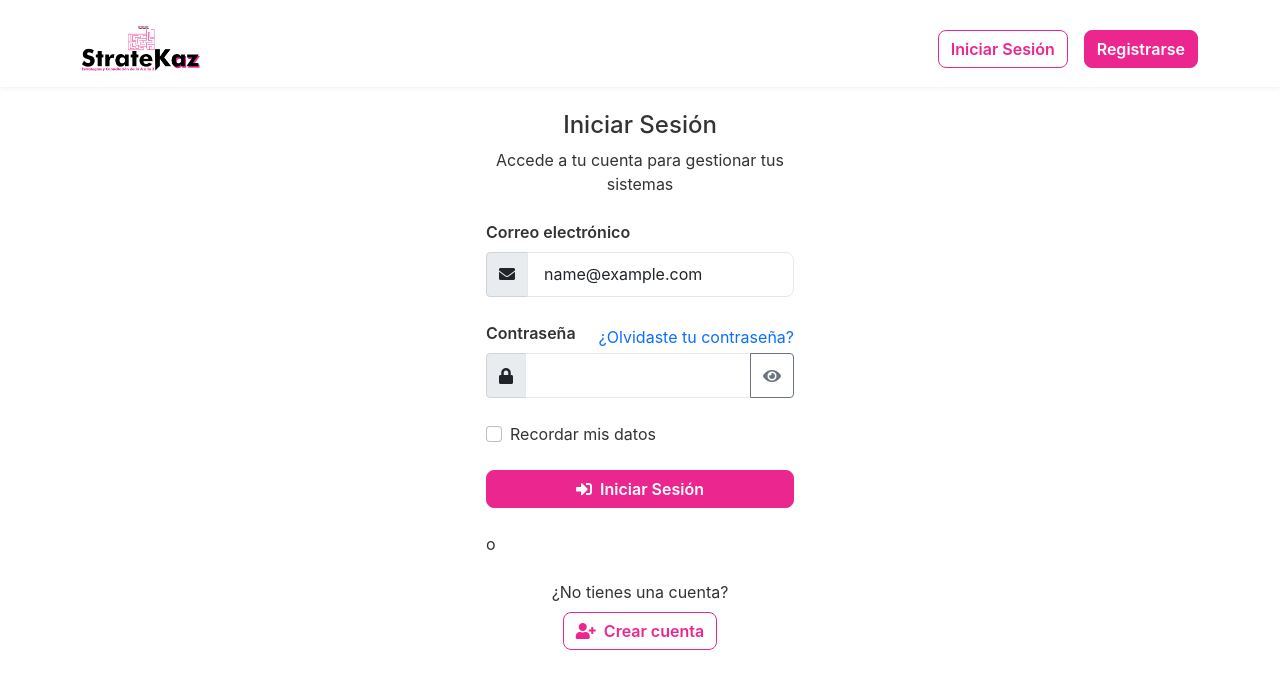
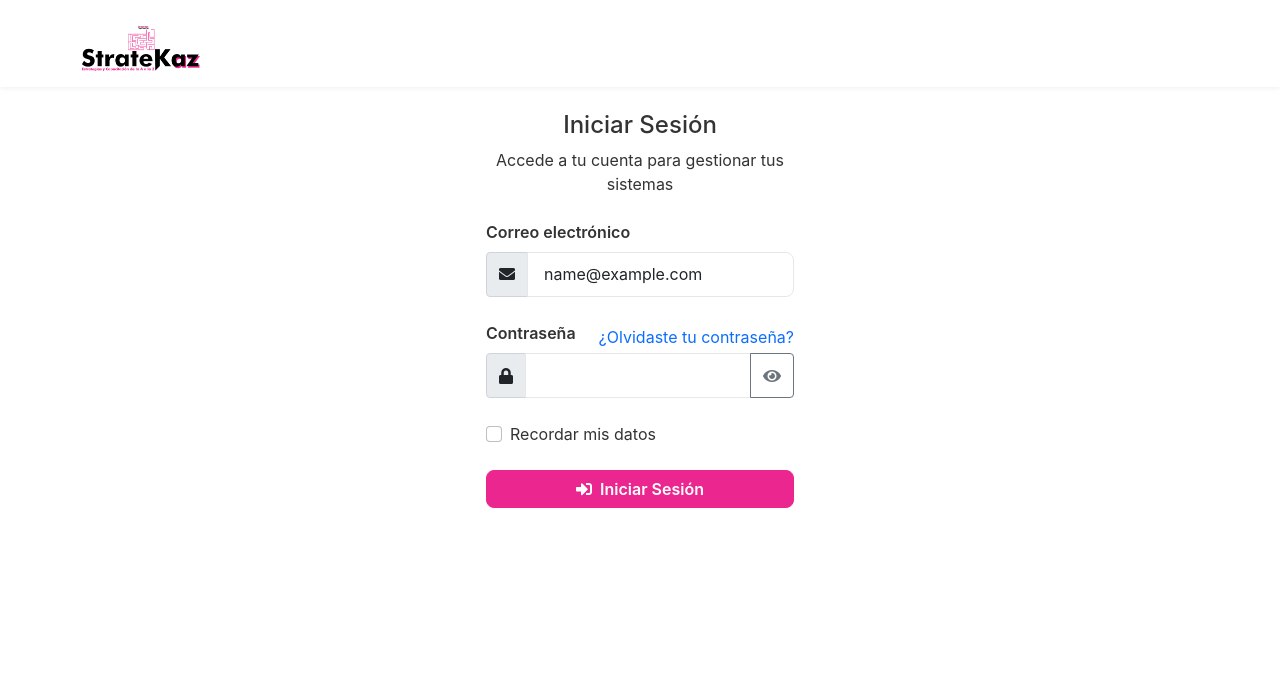
Before and after one commit to Kmylosky83/AppWebStratekaz, a Flask app: template app/templates/auth/login.html in a window 1280 px wide. Shown: the top 689 px of the page. Run offline with Flask 2, Linux system fonts and the light colour scheme; the template is opened without the code that fills it: most values are stand-ins (such as "Sample title", 1, 10 or a date in 2020); some libraries are stand-ins or nearby versions.

Commit message:
correccion de detalles

```diff
--- a/app/templates/auth/login.html
+++ b/app/templates/auth/login.html
@@ -63,18 +63,7 @@
                     </div>
                 </form>
 
-                <!-- Separador -->
-                <div class="separator my-4">
-                    <span>o</span>
-                </div>
 
-                <!-- Enlace a registro -->
-                <div class="text-center">
-                    <p class="mb-2">¿No tienes una cuenta?</p>
-                    <a href="{{ url_for('auth.registro') }}" class="btn btn-outline-primary btn-register">
-                        <i class="fas fa-user-plus me-2"></i>Crear cuenta
-                    </a>
-                </div>
             </div>
         </div>
     </div>
--- a/app/templates/base.html
+++ b/app/templates/base.html
@@ -140,19 +140,30 @@
                 </a>
 
                 <div class="nav-buttons d-none d-sm-flex">
-                    {% if request.endpoint != 'auth.login' and request.endpoint != 'auth.registro' %}
-                        <a href="{{ url_for('auth.login') }}" class="btn btn-outline-primary me-2">Iniciar Sesión</a>
-                        <a href="{{ url_for('auth.registro') }}" class="btn btn-primary">Registrarse</a>
-                    {% elif request.endpoint == 'auth.login' %}
-                        <a href="{{ url_for('main.index') }}" class="btn btn-outline-secondary me-2">
-                            <i class="fas fa-home"></i> Inicio
+                    {% if current_user.is_authenticated %}
+                        <a href="{{ url_for('dashboard.index') }}" class="btn btn-outline-primary me-2">
+                            <i class="fas fa-tachometer-alt me-2"></i>Dashboard
                         </a>
-                        <a href="{{ url_for('auth.registro') }}" class="btn btn-primary">Registrarse</a>
-                    {% elif request.endpoint == 'auth.registro' %}
-                        <a href="{{ url_for('main.index') }}" class="btn btn-outline-secondary me-2">
-                            <i class="fas fa-home"></i> Inicio
+                        <a href="{{ url_for('auth.logout') }}" class="btn btn-primary">
+                            <i class="fas fa-sign-out-alt me-2"></i>Cerrar Sesión
                         </a>
-                        <a href="{{ url_for('auth.login') }}" class="btn btn-outline-primary">Iniciar Sesión</a>
+                    {% else %}
+                        {% if request.endpoint == 'auth.registro' %}
+                            <a href="{{ url_for('main.index') }}" class="btn btn-outline-secondary me-2">
+                                <i class="fas fa-home"></i> Inicio
+                            </a>
+                        {% elif request.endpoint == 'auth.login' %}
+                            <a href="{{ url_for('main.index') }}" class="btn btn-outline-secondary me-2">
+                                <i class="fas fa-home"></i> Inicio
+                            </a>
+                        {% elif request.endpoint == 'main.index' %}
+                            <a href="{{ url_for('auth.login') }}" class="btn btn-outline-primary me-2">
+                                <i class="fas fa-sign-in-alt me-2"></i>Iniciar Sesión
+                            </a>
+                            <a href="{{ url_for('auth.registro') }}" class="btn btn-primary">
+                                <i class="fas fa-user-plus me-2"></i>Registrarse
+                            </a>
+                        {% endif %}
                     {% endif %}
                 </div>
 
@@ -167,27 +178,20 @@
             <div class="container py-3">
                 <div class="d-flex flex-column">
                     {% if current_user.is_authenticated %}
-                        <a href="{{ url_for('dashboard.index') }}" class="mobile-menu-item">
-                            <i class="fas fa-tachometer-alt me-2"></i> Dashboard
-                        </a>
-                        <a href="{{ url_for('auth.logout') }}" class="mobile-menu-item">
-                            <i class="fas fa-sign-out-alt me-2"></i> Cerrar Sesión
-                        </a>
+                        <!-- Botones para usuario autenticado (dashboard) -->
+                        <a href="{{ url_for('dashboard.index') }}">Dashboard</a>
+                        <a href="{{ url_for('auth.logout') }}">Cerrar Sesión</a>
                     {% else %}
-                        {% if request.endpoint != 'auth.login' %}
-                            <a href="{{ url_for('auth.login') }}" class="mobile-menu-item">
-                                <i class="fas fa-sign-in-alt me-2"></i> Iniciar Sesión
-                            </a>
-                        {% endif %}
-                        {% if request.endpoint != 'auth.registro' %}
-                            <a href="{{ url_for('auth.registro') }}" class="mobile-menu-item">
-                                <i class="fas fa-user-plus me-2"></i> Registrarse
-                            </a>
-                        {% endif %}
-                        {% if request.endpoint != 'main.index' and (request.endpoint == 'auth.login' or request.endpoint == 'auth.registro') %}
-                            <a href="{{ url_for('main.index') }}" class="mobile-menu-item">
-                                <i class="fas fa-home me-2"></i> Inicio
-                            </a>
+                        {% if request.endpoint == 'auth.registro' %}
+                            <!-- Solo en página de registro -->
+                            <a href="{{ url_for('main.index') }}">Inicio</a>
+                        {% elif request.endpoint == 'auth.login' %}
+                            <!-- Solo en página de login -->
+                            <a href="{{ url_for('main.index') }}">Inicio</a>
+                        {% elif request.endpoint == 'main.index' %}
+                            <!-- Solo en página principal -->
+                            <a href="{{ url_for('auth.login') }}">Iniciar Sesión</a>
+                            <a href="{{ url_for('auth.registro') }}">Registrarse</a>
                         {% endif %}
                     {% endif %}
                 </div>
```
Also changed, not shown: app/templates/auth/registro.html (+19 -12 lines).
